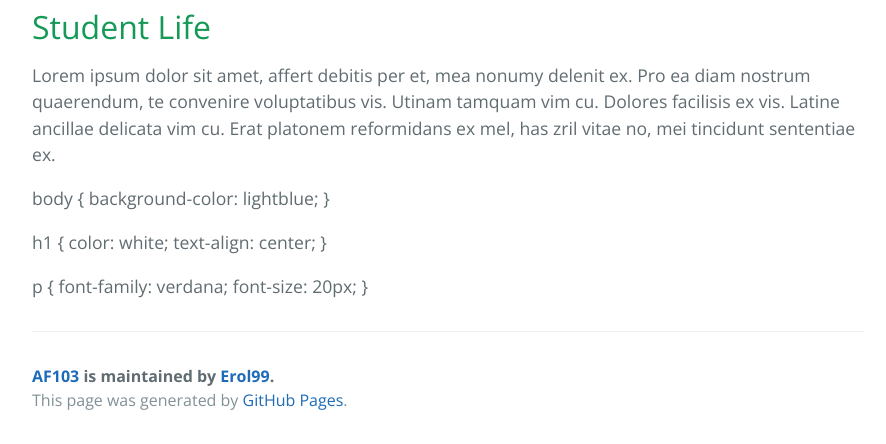
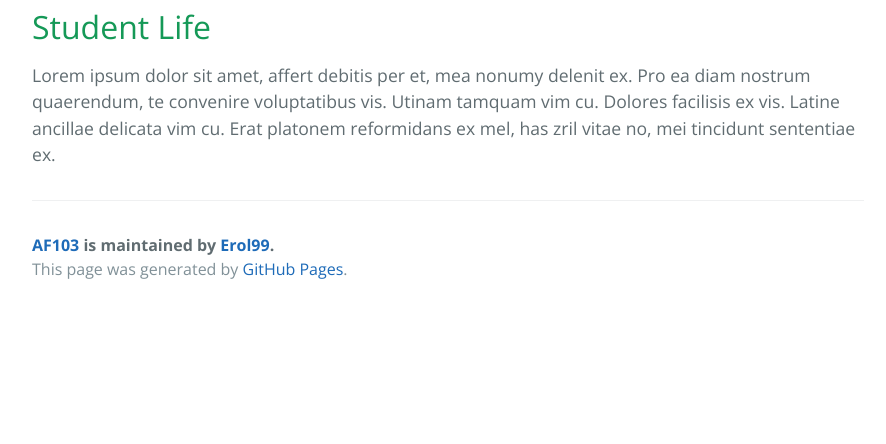
Before and after one commit to Erol99/AF103, a Jekyll site: the page built from index.md, in a window 1280 px wide and 900 px high, scrolled down 582 px, cut to the strip 456-900 px from the top of the window. Shown: the whole strip, without its empty margins (192-1078 px from the left). Built offline with Jekyll 4.4.1, drawn with Linux system fonts in a browser that asks for light colours; our own code applies the rules of GitHub Pages for plain Markdown files; after the commit the page ends 1351 px from its top, so only the background shows below that.

Commit message:
Update index.md

```diff
--- a/index.md
+++ b/index.md
@@ -3,17 +3,3 @@
 ## Student Life
 
 Lorem ipsum dolor sit amet, affert debitis per et, mea nonumy delenit ex. Pro ea diam nostrum quaerendum, te convenire voluptatibus vis. Utinam tamquam vim cu. Dolores facilisis ex vis. Latine ancillae delicata vim cu. Erat platonem reformidans ex mel, has zril vitae no, mei tincidunt sententiae ex.
-
-body {
-  background-color: lightblue;
-}
-
-h1 {
-  color: white;
-  text-align: center;
-}
-
-p {
-  font-family: verdana;
-  font-size: 20px;
-}
```
